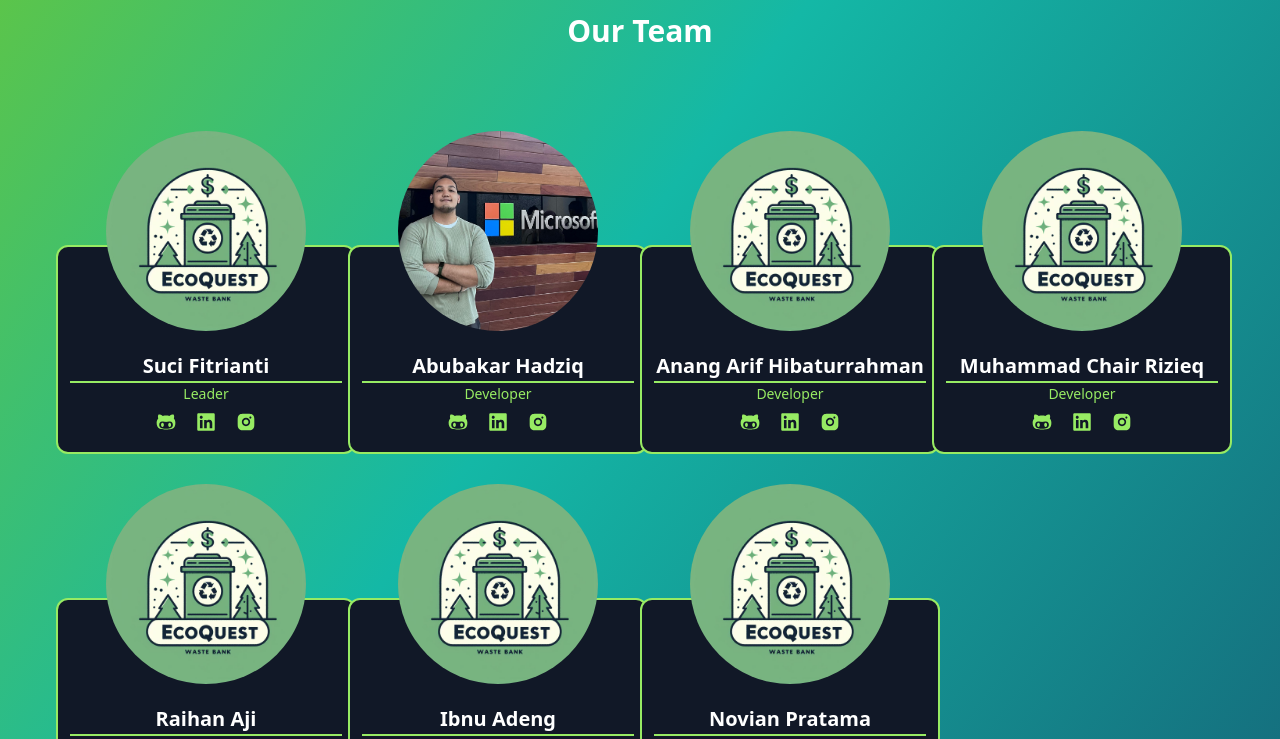
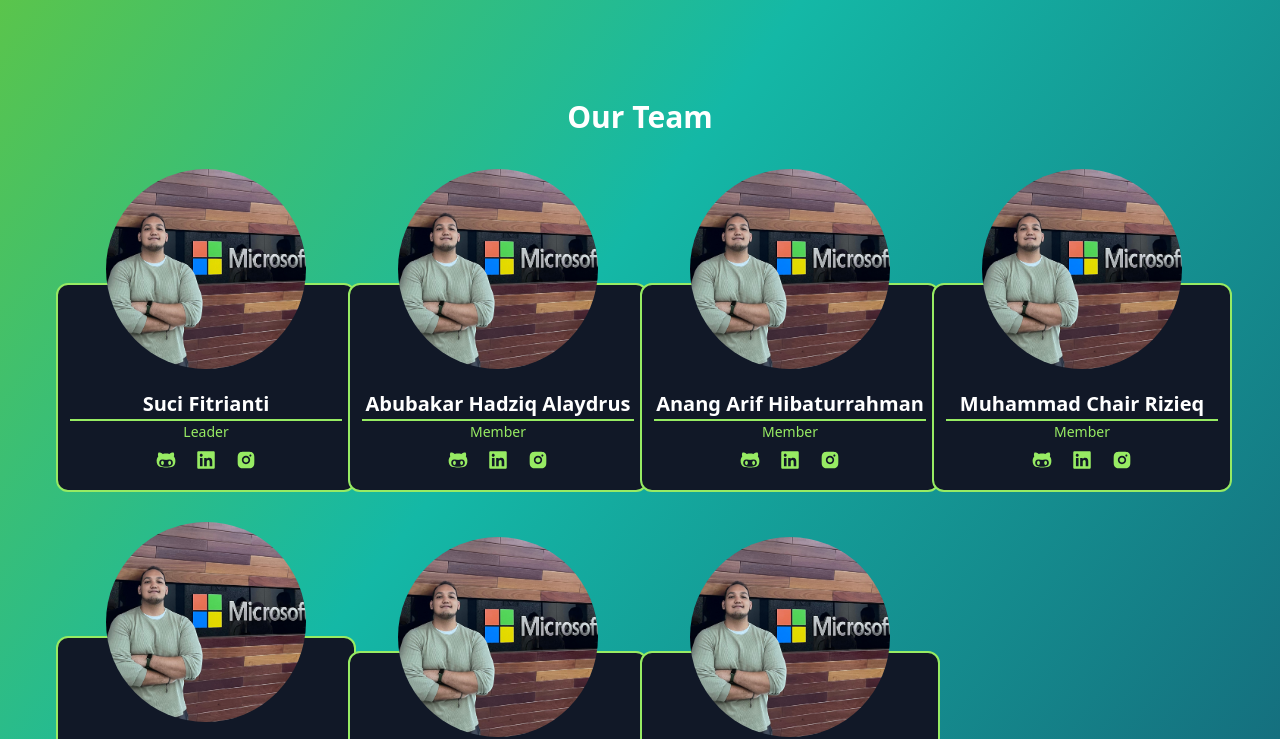
Before and after one commit to HadziqAlaydrus/Kelompok3-Ecoquest, a React (Vite) app: page /about in a window 1280 px wide. Shown: the part 640-1379 px from the top of the page. Built offline with nearby package versions, Linux system fonts and the light colour scheme.

Commit message:
NewUpdate

```diff
--- a/package.json
+++ b/package.json
@@ -12,6 +12,7 @@
   "dependencies": {
     "@radix-ui/react-navigation-menu": "^1.1.4",
     "@radix-ui/react-slot": "^1.0.2",
+    "aos": "^2.3.4",
     "class-variance-authority": "^0.7.0",
     "clsx": "^2.1.1",
     "lucide-react": "^0.378.0",
--- a/src/components/OurTeamCard.jsx
+++ b/src/components/OurTeamCard.jsx
@@ -1,59 +1,99 @@
 import React from "react";
+import react, { useEffect } from 'react';
 import logo from "../assets/logo.jpeg";
 import hadziq from  "../assets/hadziq2.jpg"
 import { FaGithubAlt } from "react-icons/fa6";
 import { FaLinkedin } from "react-icons/fa";
 import { RiInstagramFill, RiLandscapeFill } from "react-icons/ri";
+import AOS from 'aos';
+import 'aos/dist/aos.css';
+
 
 const team = [
   {
-    img: logo,
+    img: hadziq,
     name: "Suci Fitrianti",
     role: "Leader",
+    github: "",
+    linkedin: "",
+    instagram:"",
+
   },
   {
     img: hadziq,
-    name: "Abubakar Hadziq",
-    role: "Developer",
+    name: "Abubakar Hadziq Alaydrus",
+    role: "Member",
+    github: "https://github.com/HadziqAlaydrus",
+    linkedin: "https://www.linkedin.com/in/abubakar-hadziq-alaydrus-a3b24722b/",
+    instagram:"https://www.instagram.com/hadziqalaydrus/",
+
   },
   {
-    img: logo,
+    img: hadziq,
     name: "Anang Arif Hibaturrahman",
-    role: "Developer",
+    role: "Member",
+    github: "",
+    linkedin: "",
+    instagram:"",
+
   },
   {
-    img: logo,
+    img: hadziq,
     name: "Muhammad Chair Rizieq",
-    role: "Developer",
+    role: "Member",
+    github: "",
+    linkedin: "",
+    instagram:"https://www.instagram.com/rziieqm_",
+
   },
   {
-    img: logo,
-    name:"Raihan Aji",
-    role:"Developer",
+    img: hadziq,
+    name:"Raihan Aji Putra Darmawan",
+    role:"Member",
+    github: "",
+    linkedin: "",
+    instagram:"",
+
   },
   {
-    img: logo,
-    name:"Ibnu Adeng",
-    role:"Developer",
+    img: hadziq,
+    name:"Ibnu Adeng Kurnia",
+    role:"Member",
+    github: "https://github.com/ibnuadeng03",
+    linkedin: "http://www.linkedin.com/in/ibnu-adeng-kurnia-351648301",
+    instagram:"https://www.instagram.com/ibnuadeng0303/",
+
   },
   {
-    img:logo,
+    img:hadziq,
     name:"Novian Pratama",
-    role: "Developer",
+    role: "Member",
+    github: "",
+    linkedin: "",
+    instagram:"",
+
   }
 ];
 
 const OurTeamCard = () => {
+  useEffect(() => {
+  AOS.init({
+    duration: 1000,
+    easing: 'ease-in-out',
+  })
+  }, []);
+
   return (
     <section className=' bg-transparant h-full'>
-      <h1 className='text-white font-bold text-[30px] text-center py-24'>
+      <h1 className='text-white font-bold text-[30px] text-center py-36'>
         Our Team
       </h1>
-      <div className='grid md:grid-cols-2 xl:grid-cols-4  justify-center items-center  py-24'>
+      <div className='grid md:grid-cols-2 xl:grid-cols-4  justify-center items-center  py-24='>
         {team.map((profile, index) => (
           <div
             key={index}
             className='bg-gray-900 w-[300px] mb-36 mx-auto  p-3 rounded-xl border-2 border-[#97EB63] '
+            data-aos='fade-up'
           >
             <img
               className='mx-auto -mt-32 rounded-full w-[150px] h-[150px] md:w-[200px] md:h-[200px] object-cover'
@@ -68,21 +108,27 @@ const OurTeamCard = () => {
               {profile.role}
             </p>
             <div className='flex justify-center items-center gap-5 py-2'>
+              <a href={profile.github} target="_blank" rel="noopener noreferrer">
               <FaGithubAlt
-                href='https://github.com/HadziqAlaydrus'
+                href='/'
                 fill='#97EB63'
                 className='w-5 h-5 hover:scale-110 transition-all cursor-pointer'
               />
+              </a>
+              <a href={profile.linkedin}target="_blank" rel="noopener noreferrer">
               <FaLinkedin
                 href='/'
                 fill='#97EB63'
                 className='w-5 h-5 hover:scale-110 transition-all cursor-pointer'
               />
+              </a>
+              <a href={profile.instagram} target="_blank" rel="noopener noreferrer">
               <RiInstagramFill
                 href='/'
                 fill='#97EB63'
                 className='w-5 h-5 hover:scale-110 transition-all cursor-pointer'
               />
+              </a>
             </div>
           </div>
 
--- a/src/pages/About.jsx
+++ b/src/pages/About.jsx
@@ -6,7 +6,7 @@ function About() {
   return (
     <div className="max-w-screen p-14 bg-gradient-to-tl from-cyan-800 via-teal-500 to-lime-500 pt-36">
       <div className="flex text-justify justify-between gap-8">
-        <div className="bg-white flex flex-col justify-between gap-y-16 px-32 py-12 border border-red-300 rounded-3xl text-center">
+        <div className="bg-white flex flex-col justify-between gap-y-16 px-32 py-20  border border-red-300 rounded-3xl text-center">
           <img src={ablogo} alt="" />
           <h2 className="mt-5 mx-auto text-justify">
             Environmental <br></br>Awareness  for<br /> The Future
@@ -14,7 +14,7 @@ function About() {
         </div>
         <div>
           <h1 className="text-white pt-32 pr-20 text-7xl">What Is EcoQuest?</h1>
-          <h3 className="text-white pt-5 pr-20">
+          <h3 className="text-white pt-5 pr-20 text-xl">
             Website pembayaran sampah dengan fitur memberikan tugas sesuai
             permintaan klien dan fitur pengambilan sampah sesuai permintaan
             dapat menjadi alat yang sangat berguna dalam upaya mengelola limbah
```
Also changed, not shown: 1 other file (tests, documents, lock files or other folders).
